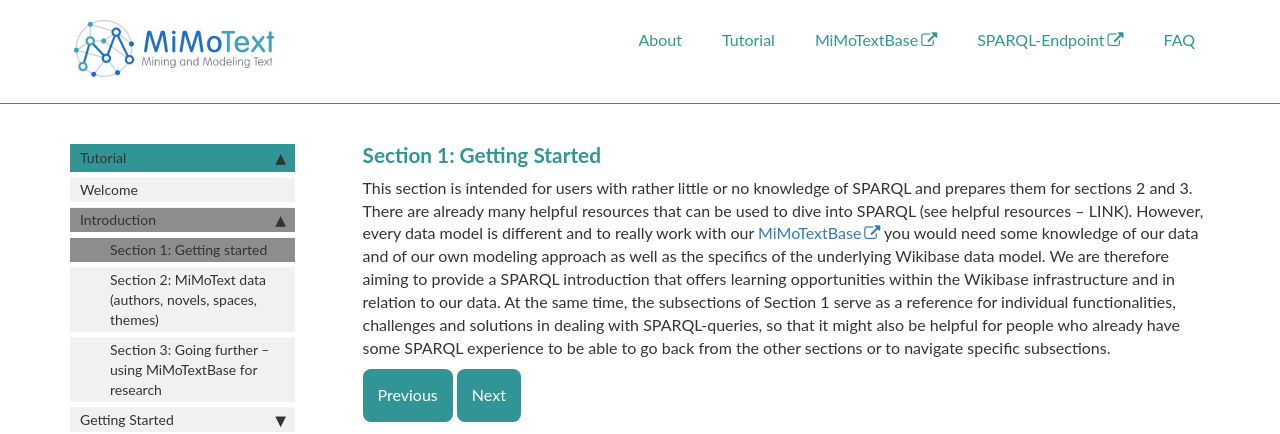
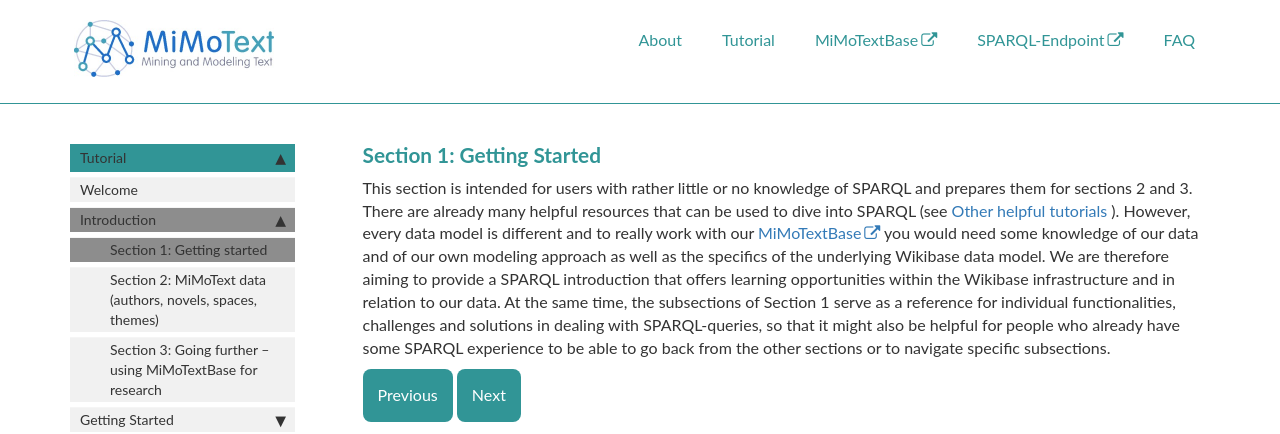
Before and after one commit to MiMoText/MiMoTextBase_Tutorial, a Jekyll site: the page built from pages/tutorial/intro_sec_1.md, in a window 1280 px wide. Shown: the top 434 px of the page. Built offline with Jekyll 4.4.1, drawn with Linux system fonts in a browser that asks for light colours; comment, search, counter and statistics services are not loaded; our own code applies the rules of GitHub Pages for plain Markdown files.

Commit message:
added link in intro section 1

```diff
--- a/pages/tutorial/intro_sec_1.md
+++ b/pages/tutorial/intro_sec_1.md
@@ -12,7 +12,7 @@ toc: false
 
 ### **Section 1: Getting Started**
 
-This section is intended for users with rather little or no knowledge of SPARQL and prepares them for sections 2 and 3. There are already many helpful resources that can be used to dive into SPARQL (see helpful resources -- LINK). However, every data model is different and to really work with our [MiMoTextBase](http://data.mimotext.uni-trier.de/wiki/Main_Page){:target="_blank", rel: "noopener noreferrer"} you would need some knowledge of our data and of our own modeling approach as well as the specifics of the underlying Wikibase data model. We are therefore aiming to provide a SPARQL introduction that offers learning opportunities within the Wikibase infrastructure and in relation to our data. At the same time, the subsections of Section 1 serve as a reference for individual functionalities, challenges and solutions in dealing with SPARQL-queries, so that it might also be helpful for people who already have some SPARQL experience to be able to go back from the other sections or to navigate specific subsections.
+This section is intended for users with rather little or no knowledge of SPARQL and prepares them for sections 2 and 3. There are already many helpful resources that can be used to dive into SPARQL (see [Other helpful tutorials](./faq.html#other_tutorials) ). However, every data model is different and to really work with our [MiMoTextBase](http://data.mimotext.uni-trier.de/wiki/Main_Page){:target="_blank", rel: "noopener noreferrer"} you would need some knowledge of our data and of our own modeling approach as well as the specifics of the underlying Wikibase data model. We are therefore aiming to provide a SPARQL introduction that offers learning opportunities within the Wikibase infrastructure and in relation to our data. At the same time, the subsections of Section 1 serve as a reference for individual functionalities, challenges and solutions in dealing with SPARQL-queries, so that it might also be helpful for people who already have some SPARQL experience to be able to go back from the other sections or to navigate specific subsections.
 
 [Previous](./tutorial_index.html){: .btn-primary} [Next](./intro_sec_2.html){: .btn-primary}
 
```
